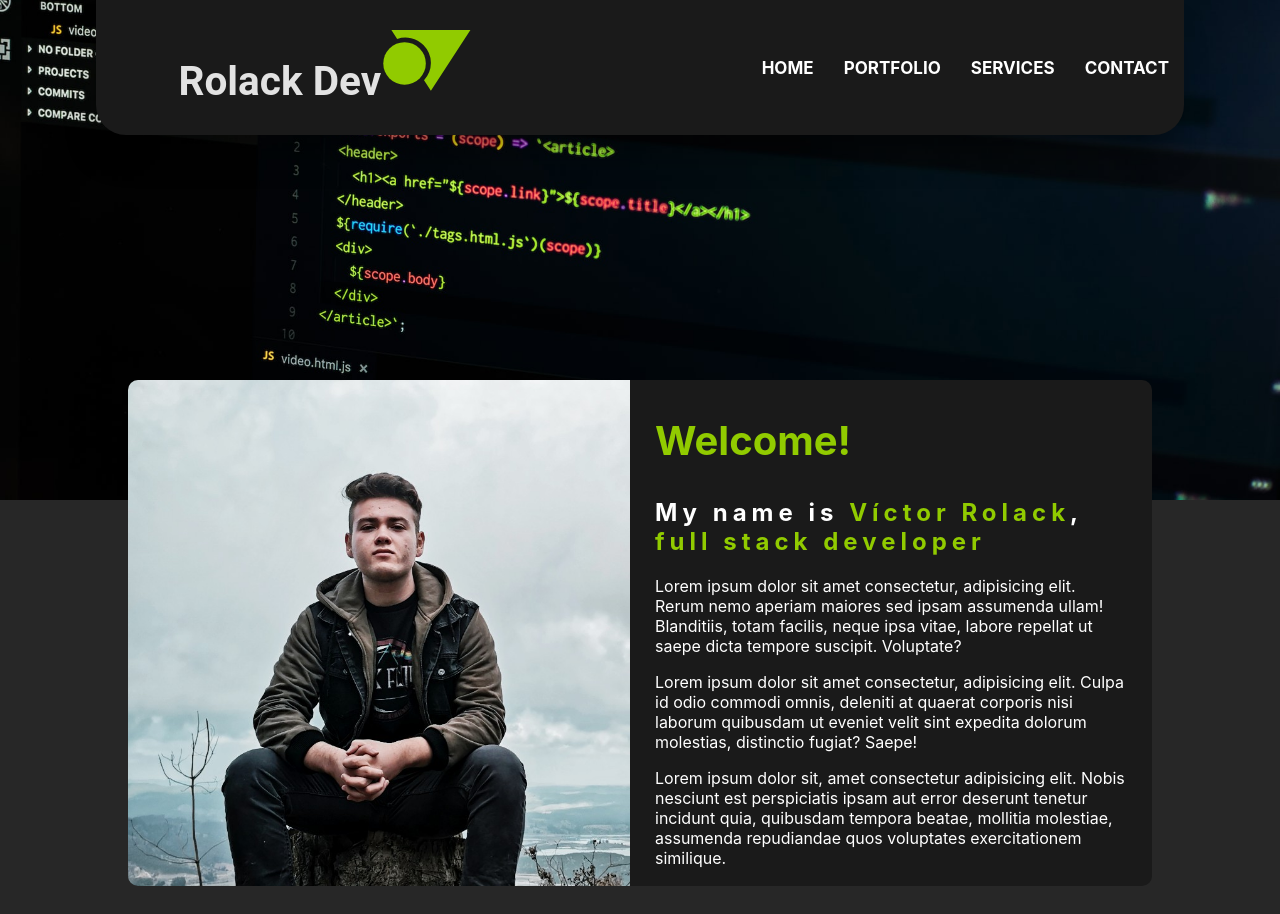
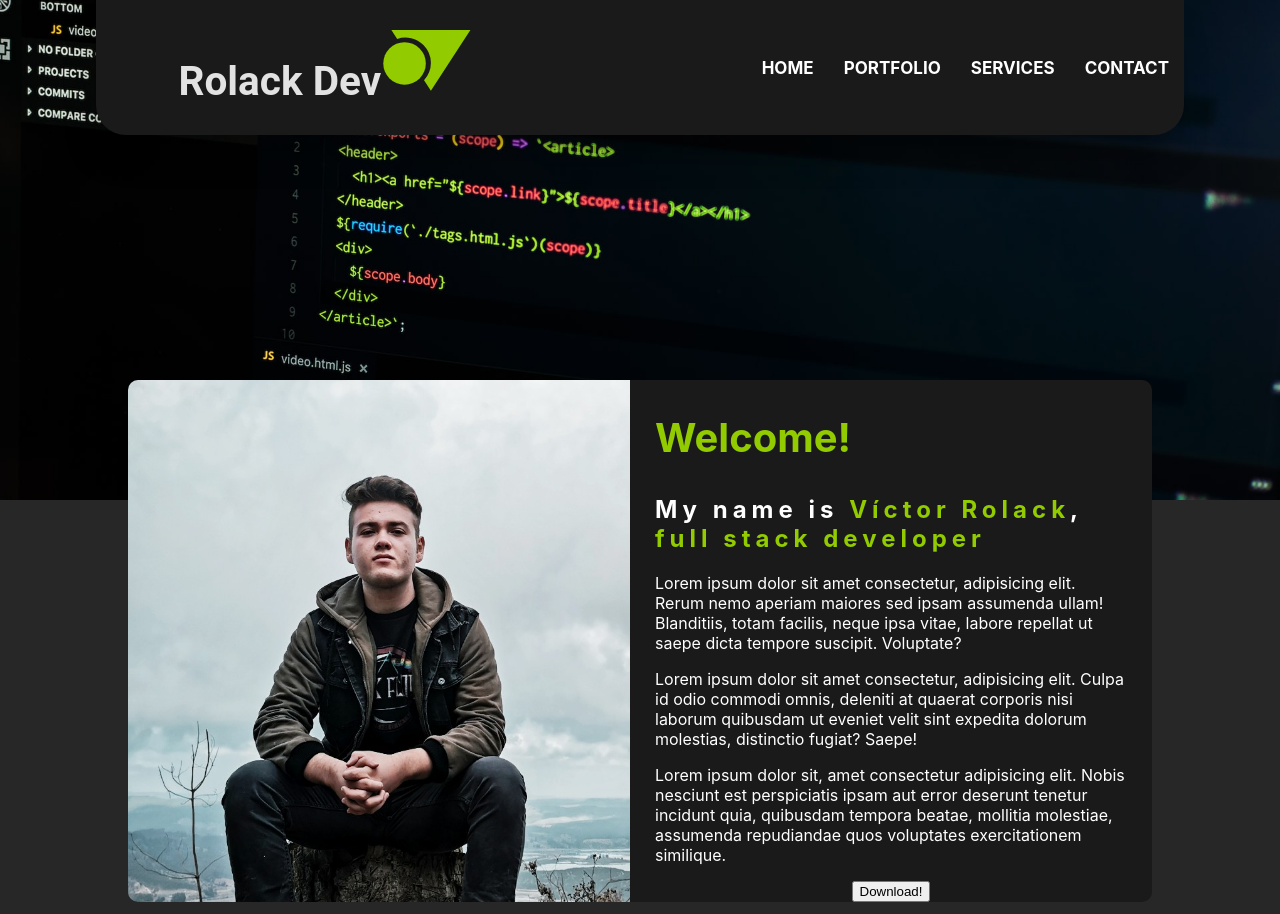
Before and after one commit to vcrolack/rolack-dev, a React (Create React App) app: page / in a window 1280 px wide. Shown: the top 914 px of the page. Built offline with nearby package versions, Linux system fonts and the light colour scheme.

Commit message:
add curriculum to download on my home

```diff
--- a/package.json
+++ b/package.json
@@ -10,6 +10,8 @@
     "@testing-library/jest-dom": "^5.16.5",
     "@testing-library/react": "^13.3.0",
     "@testing-library/user-event": "^13.5.0",
+    "axios": "^1.1.2",
+    "js-file-download": "^0.4.12",
     "react": "^18.2.0",
     "react-dom": "^18.2.0",
     "react-router-dom": "^6.3.0",
--- a/src/components/Home.js
+++ b/src/components/Home.js
@@ -1,4 +1,6 @@
 import React from 'react'
+import axios from 'axios'
+import fileDownload from 'js-file-download'
 import { Banner } from './layout/Banner'
 import { Title } from './layout/Title'
 import { StackLogo } from './layout/StackLogo'
@@ -14,7 +16,21 @@ import MySQL from './../assets/stackLogos/MySQL.svg'
 import SQLServer from './../assets/stackLogos/SQLServer.svg'
 import NodeJS from './../assets/stackLogos/NodeJS.svg'
 
+
 export const Home = () => {
+
+  const handleDownload = (url, filename) => {
+    axios.get(url, {
+      responseType:'blob'
+    })
+      .then(
+        res => {
+          fileDownload(res.data, filename)
+        }
+      )
+  }
+
+
   return (
     <div className='container'>
       <Banner image={bannerHome}/>
@@ -31,6 +47,9 @@ export const Home = () => {
                 <p>Lorem ipsum dolor sit amet consectetur, adipisicing elit. Rerum nemo aperiam maiores sed ipsam assumenda ullam! Blanditiis, totam facilis, neque ipsa vitae, labore repellat ut saepe dicta tempore suscipit. Voluptate?</p>
                 <p>Lorem ipsum dolor sit amet consectetur, adipisicing elit. Culpa id odio commodi omnis, deleniti at quaerat corporis nisi laborum quibusdam ut eveniet velit sint expedita dolorum molestias, distinctio fugiat? Saepe!</p>
                 <p>Lorem ipsum dolor sit, amet consectetur adipisicing elit. Nobis nesciunt est perspiciatis ipsam aut error deserunt tenetur incidunt quia, quibusdam tempora beatae, mollitia molestiae, assumenda repudiandae quos voluptates exercitationem similique.</p>
+                <div className="btn-container">
+                  <button onClick={ () => handleDownload('http://localhost:3000/curriculum.pdf', 'curriculum.pdf')}>Download!</button>
+                </div>
               </div>
             </div>
           </div>
```
Also changed, not shown: 2 other files (tests, documents, lock files or other folders).
